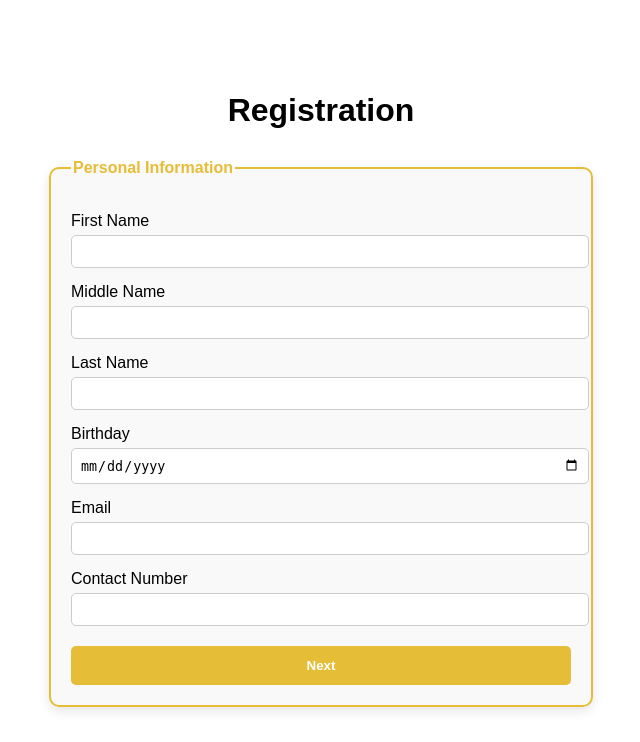
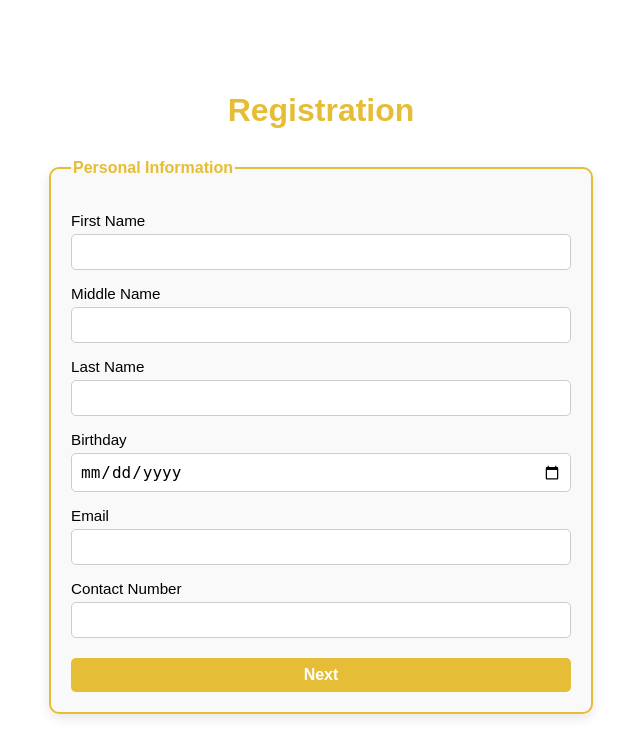
Before and after one commit to charlespuaa/PHP_BeyondOne, a PHP site: page /personal_info_reg.php in a window 1280 px wide. Shown: the part 107-849 px from the top of the page, without its empty margins (319-959 px from the left). Before the commit the page ends 818 px from the top, so only its background shows below. Run offline with PHP 8.4, Linux system fonts and the light colour scheme.

Commit message:
fixed sizes

```diff
--- a/pages/personal_info_reg.php
+++ b/pages/personal_info_reg.php
@@ -1,6 +1,4 @@
 <?php
-
-
 $first_name = $_POST['first_name'] ?? '';
 $middle_name = $_POST['middle_name'] ?? '';
 $last_name = $_POST['last_name'] ?? '';
@@ -46,14 +44,21 @@ $contact_number = $_POST['contact_number'] ?? '';
         label {
             display: block;
             margin-top: 15px;
+            font-size: 0.95rem;
+        }
+
+        input[type="text"], input[type="date"], input[type="submit"] {
+            width: 100%;
+            padding: 8px;
+            margin-top: 5px;
+            font-size: 1rem;
+            border-radius: 5px;
+            box-sizing: border-box;
         }
 
         input[type="text"], input[type="date"] {
-            width: 100%;
-            padding: 8px;
-            margin-top: 5px;
             border: 1px solid #ccc;
-            border-radius: 5px;
+            background: #fff;
         }
 
         input[type="submit"] {
@@ -61,11 +66,9 @@ $contact_number = $_POST['contact_number'] ?? '';
             color: #fff;
             font-weight: bold;
             margin-top: 20px;
-            padding: 12px;
-            width: 100%;
             border: none;
-            border-radius: 5px;
             cursor: pointer;
+            transition: background 0.3s, color 0.3s, border 0.3s;
         }
 
         input[type="submit"]:hover {
@@ -73,41 +76,44 @@ $contact_number = $_POST['contact_number'] ?? '';
             color: #E6BD37;
             border: 2px solid #E6BD37;
         }
-        /* responsiveness across devices */
+
+        /* responsiveness */
         @media (max-width: 768px) {
             body {
                 padding-top: 130px;
                 padding-left: 10px;
                 padding-right: 10px;
             }
+
             h1 {
                 font-size: 1.6rem;
             }
+
             input[type="submit"] {
                 font-size: 0.95rem;
                 padding: 10px;
             }
+
             label {
                 font-size: 0.9rem;
             }
-
         }
 
         @media (max-width: 480px) {
             h1 {
                 font-size: 1.3rem;
             }
+
             input[type="text"], input[type="date"] {
                 font-size: 0.95rem;
                 padding: 8px;
             }
-
         }
     </style>
     <?php include 'header.php'; ?>
 </head>
 <body>
-<h1>Registration</h1>
+<h1 style="color: #E6BD37;">Registration</h1>
 <form method="post" action="address_info_reg.php">
     <fieldset>
         <legend>Personal Information</legend>
```
Lines whose indentation alone changed are shown as unchanged.
